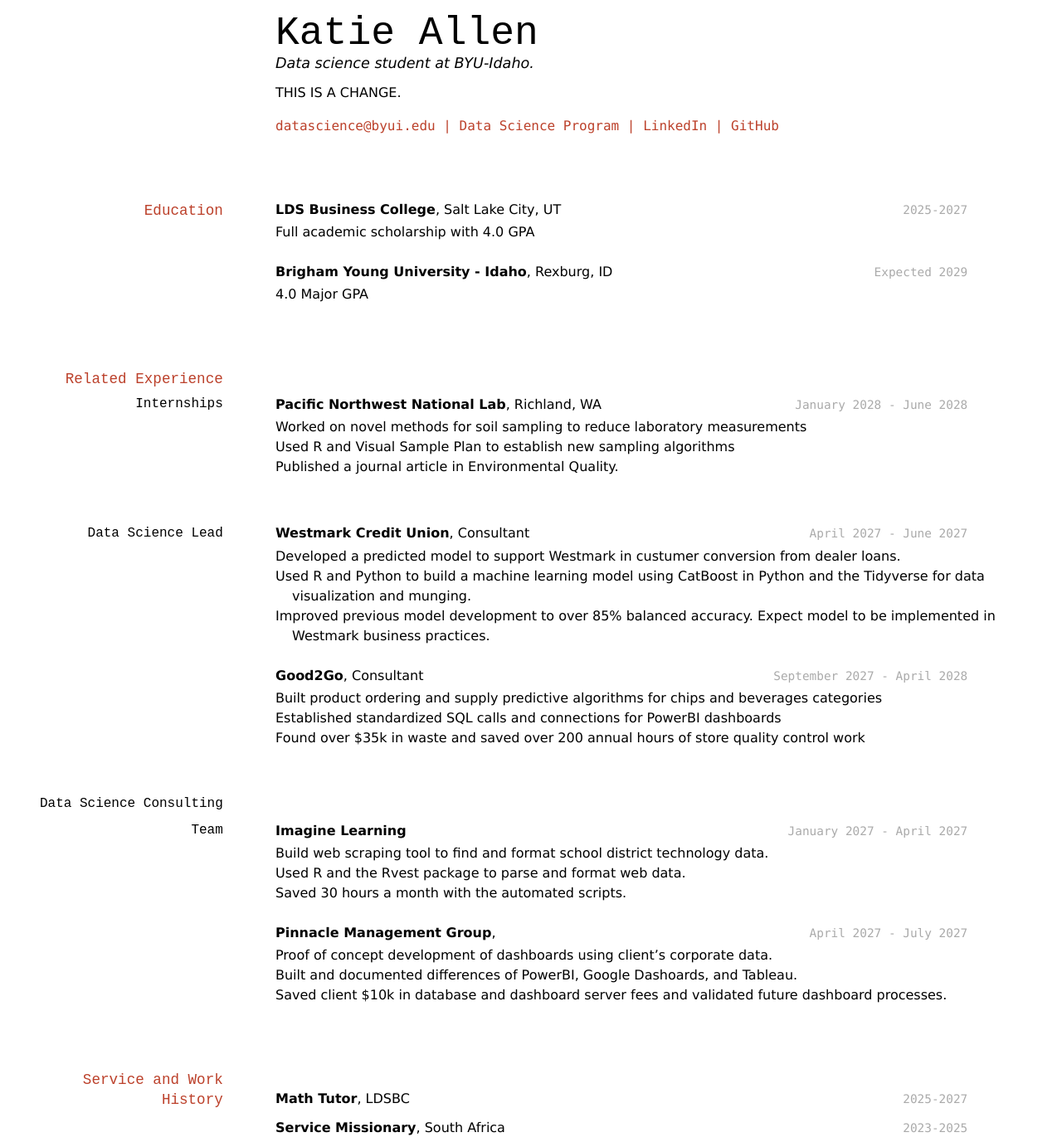
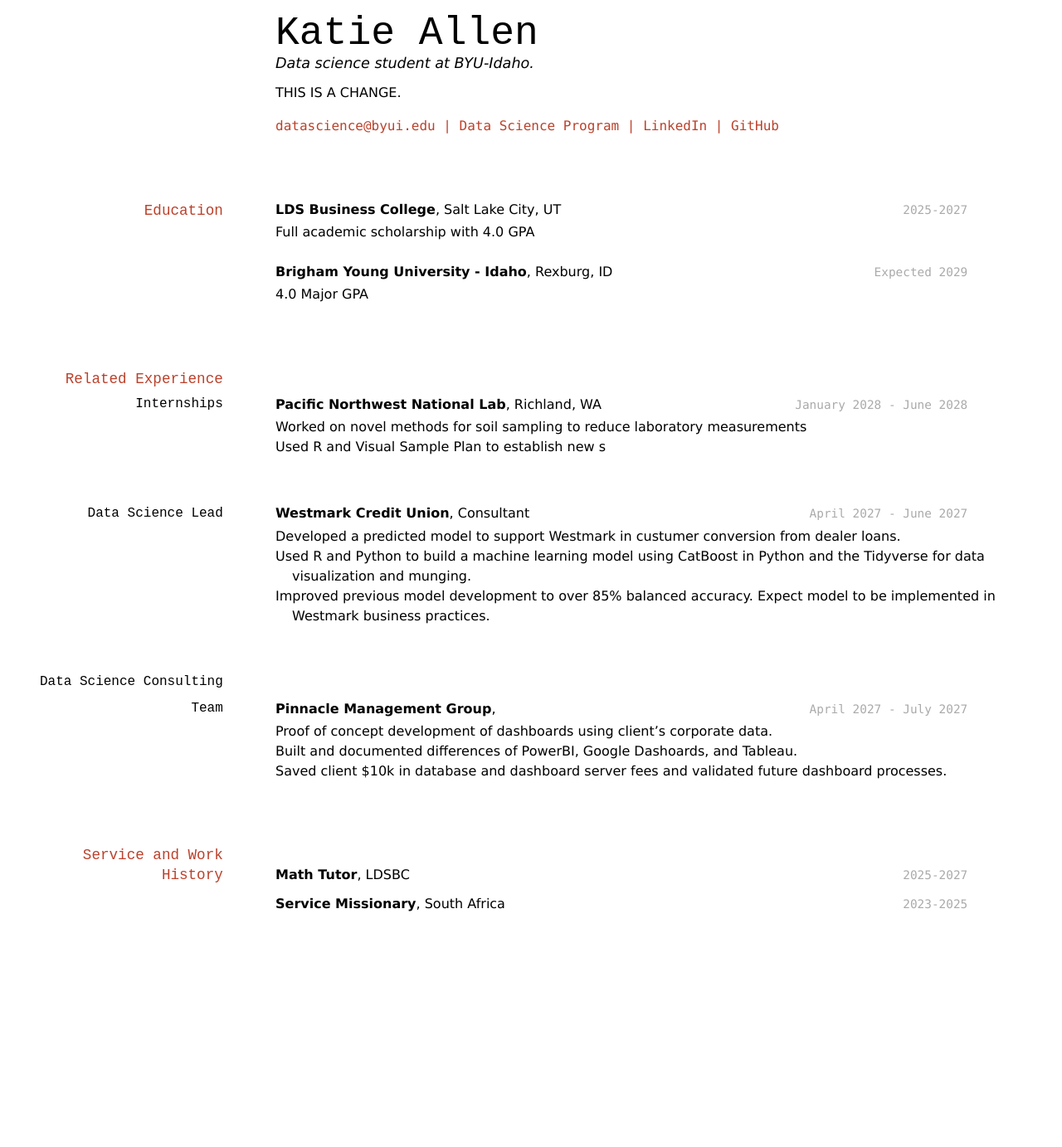
Before and after one commit to katie-allen/katie-allen-resume, a Jekyll site: the page built from docs/index.md, in a window 1280 px wide. Shown: the whole page at 83% size. Built offline with Jekyll 4.4.1, drawn with Linux system fonts in a browser that asks for light colours; after the commit the page ends 1113 px from its top, so only the background shows below that.

Commit message:
Update index.md
Updated resume.

```diff
--- a/docs/index.md
+++ b/docs/index.md
@@ -37,8 +37,7 @@ __Brigham Young University - Idaho__, Rexburg, ID
 __Pacific Northwest National Lab__, Richland, WA
 
 - Worked on novel methods for soil sampling to reduce laboratory measurements
-- Used R and Visual Sample Plan to establish new sampling algorithms
-- Published a journal article in Environmental Quality.
+- Used R and Visual Sample Plan to establish new s
 
 ### Data Science Lead
 
@@ -49,21 +48,7 @@ __Westmark Credit Union__, Consultant
 - Used R and Python to build a machine learning model using CatBoost in Python and the Tidyverse for data visualization and munging.
 - Improved previous model development to over 85% balanced accuracy. Expect model to be implemented in Westmark business practices.
 
-`September 2027 - April 2028`
-__Good2Go__, Consultant
-
-- Built product ordering and supply predictive algorithms for chips and beverages categories
-- Established standardized SQL calls and connections for PowerBI dashboards
-- Found over $35k in waste and saved over 200 annual hours of store quality control work
-
 ### Data Science Consulting Team
-
-`January 2027 - April 2027`
-__Imagine Learning__
-
-- Build web scraping tool to find and format school district technology data.
-- Used R and the Rvest package to parse and format web data.
-- Saved 30 hours a month with the automated scripts.
 
 `April 2027 - July 2027`
 __Pinnacle Management Group__,
```
